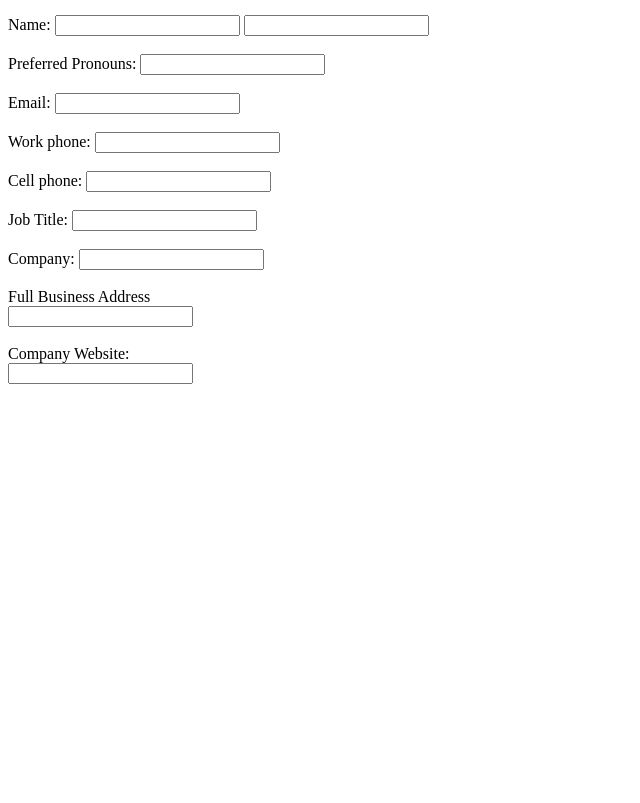
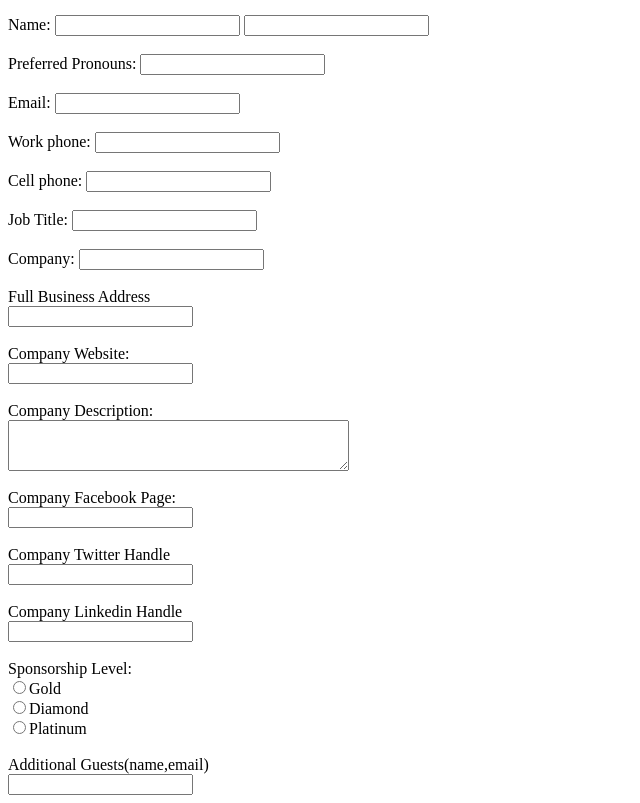
Before and after one commit to Dhinesh-2000/HTML-basics, a plain HTML site: page folders/form2.html in a window 1280 px wide. Shown: the part 73-876 px from the top of the page, without its empty margins (0-640 px from the left). Before the commit the page ends 800 px from the top, so only its background shows below. Drawn offline with Linux system fonts and the light colour scheme.

Commit message:
third form completed

```diff
--- a/folders/form2.html
+++ b/folders/form2.html
@@ -25,6 +25,21 @@
         <input type="text"><br><br>
         <label>Company Website:</label><br>
         <input type="url" name="url"><br><br>
+        <label >Company Description:</label> <br>
+        <textarea cols="40" rows="3"></textarea><br><br>
+        <label >Company Facebook Page:</label><br>
+        <input type="url"><br><br>
+        <label >Company Twitter Handle</label><br>
+        <input type="url"><br><br>
+        <label >Company Linkedin Handle</label><br>
+        <input type="url"><br><br>
+        <label >Sponsorship Level:</label><br>
+        <input type="radio" value="Gold" name="Sponsor_value">Gold<br>
+        <input type="radio" value="Diamond" name="Sponsor_value">Diamond <br>
+        <input type="radio" value="Platinum" name="Sponsor_value">Platinum<br><br>
+        <label >Additional Guests(name,email)</label><br>
+        <input type="text,email">
+
 
 
 
```
